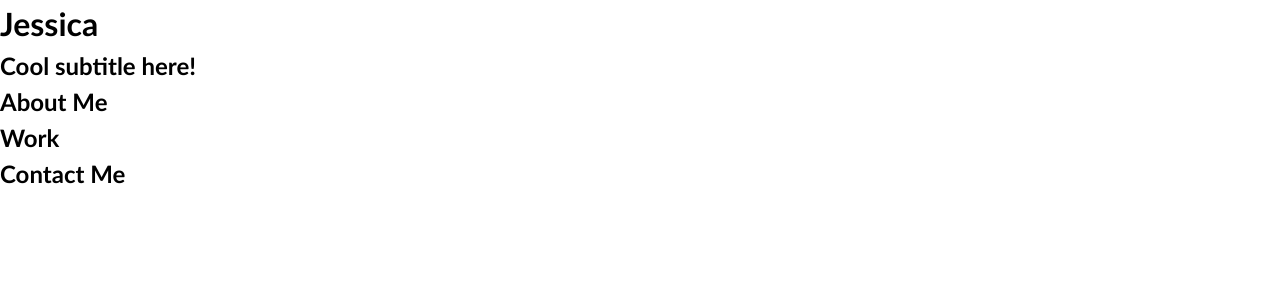
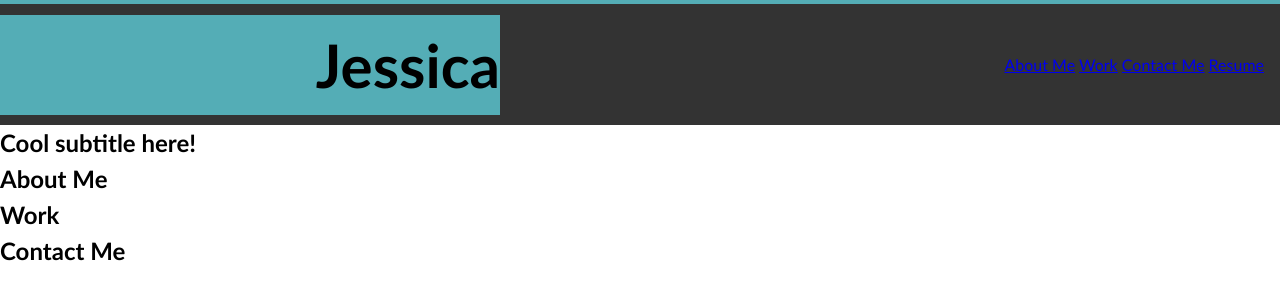
Before and after one commit to jkp1990/Module-2-Challenge, a plain HTML site: page starter/index.html in a window 1280 px wide. Drawn offline with Linux system fonts and the light colour scheme.

Commit message:
added css styles to navbar,title-box,h1 and nav links

```diff
--- a/starter/css/style.css
+++ b/starter/css/style.css
@@ -9,7 +9,18 @@ body {
   line-height: 1.5;
 }
 
-h1,
+.title-box {
+  background-color: #54adb6;
+  width: 500px;
+  text-align: right;
+  font-size: 30px;
+  height: 100px;
+  align-items: center;
+  display: flex;
+  justify-content: right;
+}
+
+
 h2,
 h3,
 h4,
@@ -21,3 +32,12 @@ h6 {
 p {
   margin: 0;
 }
+.navbar {
+  background-color: #333;
+  padding: 1rem 1rem 1rem 0rem;
+  border-top: 4px solid #54adb6;
+  display: flex;
+  justify-content: space-between;
+  align-items: center;
+  height: 125px;
+}
--- a/starter/index.html
+++ b/starter/index.html
@@ -11,11 +11,32 @@
 
 <body>
   <!-- main logo / nav -->
-  <header>
+    <header class="navbar">
+    <div class="title-box">
     <h1>Jessica</h1>
+    </div>
     <nav>
+    <div class="navlinks">
+    <a href="http://127.0.0.1:5500/starter/index.html">About Me</a>
+    <a href="http://127.0.0.1:5500/starter/index.html">Work</a>
+    <a href="http://127.0.0.1:5500/starter/index.html">Contact Me</a>
+    <a href="http://127.0.0.1:5500/starter/index.htmlresume">Resume</a>
+    </div>
     </nav>
-  </header>
+    </header>
+
+
+
+
+
+
+
+
+
+
+
+
+
 
   <!-- hero banner -->
   <section class="hero-banner">
```
